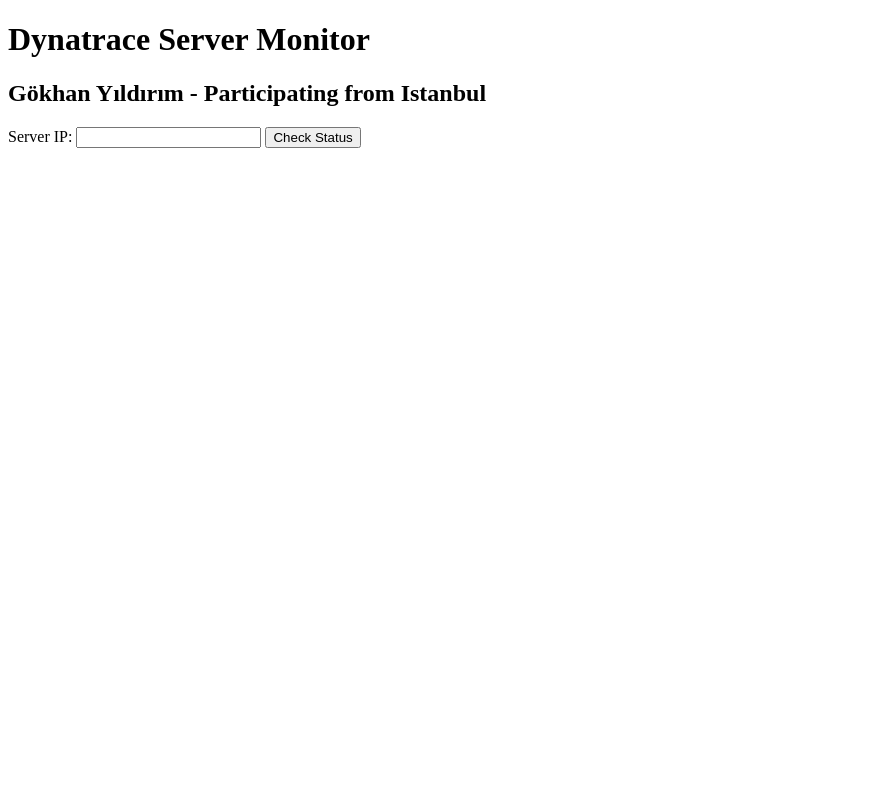
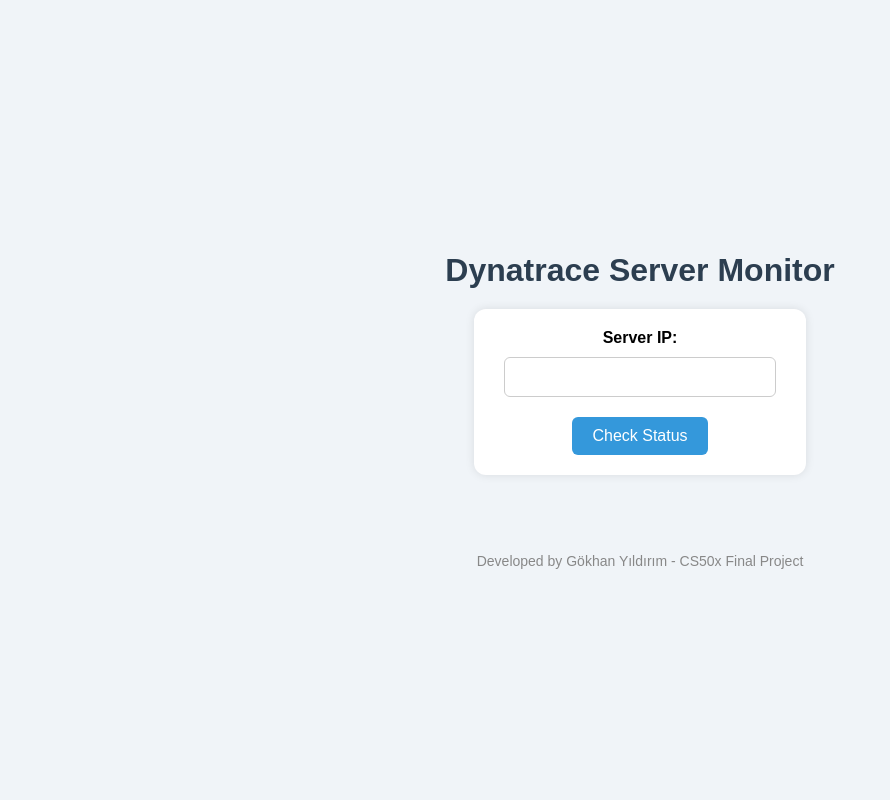
Before and after one commit to thundergokhan/cs50-dynatrace-monitor, a Flask app: page / in a window 1280 px wide. Shown: the whole page, without its empty margins (0-890 px from the left). Run offline with Flask 3, Linux system fonts and the light colour scheme.

Commit message:
Update: İngilizce sayfa ve açıklamalar eklendi

```diff
--- a/templates/index.html
+++ b/templates/index.html
@@ -2,16 +2,86 @@
 <html lang="en">
   <head>
     <meta charset="UTF-8" />
-    <title>Server Status Check</title>
+    <meta name="viewport" content="width=device-width, initial-scale=1.0" />
+    <title>Dynatrace Server Monitor</title>
+    <style>
+      body {
+        font-family: Arial, sans-serif;
+        background-color: #f0f4f8;
+        display: flex;
+        flex-direction: column;
+        align-items: center;
+        justify-content: center;
+        min-height: 100vh;
+        margin: 0;
+      }
+
+      h1 {
+        color: #2c3e50;
+        margin-bottom: 20px;
+      }
+
+      form {
+        background-color: #ffffff;
+        padding: 20px 30px;
+        border-radius: 12px;
+        box-shadow: 0 0 10px rgba(0, 0, 0, 0.1);
+        display: flex;
+        flex-direction: column;
+        align-items: center;
+      }
+
+      label {
+        margin-bottom: 10px;
+        font-weight: bold;
+      }
+
+      input[type="text"] {
+        padding: 10px;
+        width: 250px;
+        border-radius: 6px;
+        border: 1px solid #ccc;
+        margin-bottom: 20px;
+        font-size: 16px;
+      }
+
+      button {
+        padding: 10px 20px;
+        background-color: #3498db;
+        color: white;
+        border: none;
+        border-radius: 6px;
+        cursor: pointer;
+        font-size: 16px;
+      }
+
+      button:hover {
+        background-color: #2980b9;
+      }
+
+      p {
+        margin-top: 20px;
+        font-size: 18px;
+        color: #2c3e50;
+        font-weight: bold;
+      }
+
+      .footer {
+        margin-top: 40px;
+        font-size: 14px;
+        color: #888;
+      }
+    </style>
   </head>
   <body>
     <h1>Dynatrace Server Monitor</h1>
-    <h2>Gökhan Yıldırım - Participating from Istanbul</h2>
     <form method="POST">
-      <label>Server IP:</label>
+      <label for="ip">Server IP:</label>
       <input type="text" name="ip" required />
       <button type="submit">Check Status</button>
     </form>
     <p>{{ status }}</p>
+
+    <div class="footer">Developed by Gökhan Yıldırım - CS50x Final Project</div>
   </body>
 </html>
```
